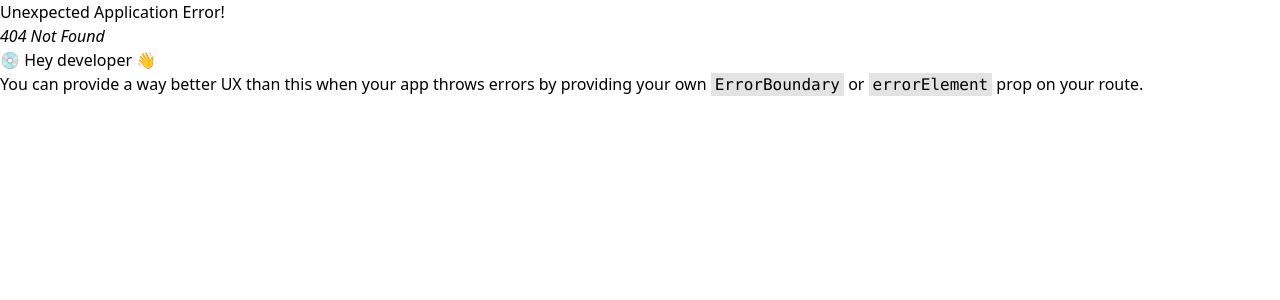
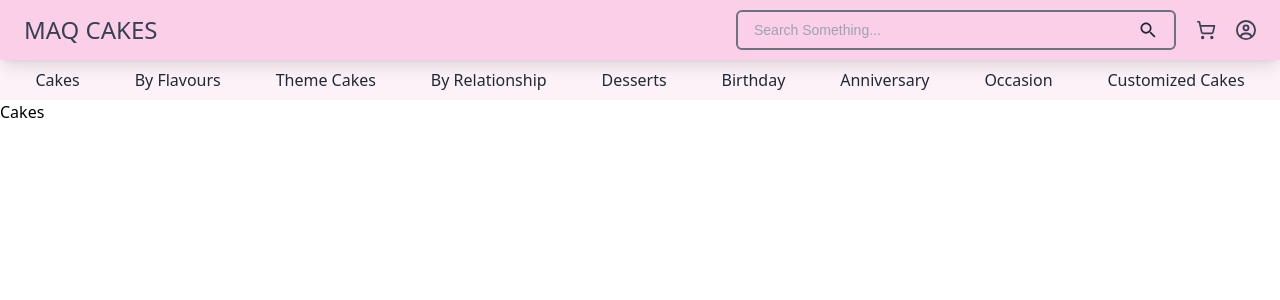
Before and after one commit to Nadeem1892/maq-cakes, a React (Create React App) app: page /cakes in a window 1280 px wide. Before the commit this address had no page. Shown: the top 300 px of the page. Built offline with nearby package versions, Linux system fonts and the light colour scheme.

Commit message:
Add Card

```diff
--- a/src/Routing/PageRoutes.tsx
+++ b/src/Routing/PageRoutes.tsx
@@ -18,7 +18,11 @@ const PageRoutes = () => {
         {
             path:"login",
             element:<div>Login</div>
-        }
+        },
+        {
+          path:"cakes",
+          element:<div>Cakes</div>
+      }
       ],
     },
   ]);
--- a/src/Screens/Header/Header.tsx
+++ b/src/Screens/Header/Header.tsx
@@ -4,6 +4,7 @@ import { LuShoppingCart } from "react-icons/lu";
 import { FaRegCircleUser } from "react-icons/fa6";
 import { IoMdSearch, IoMdClose } from "react-icons/io";
 import NavBar from "../NavBar";
+// import { Link } from "react-router-dom";
 
 const Header = () => {
   const [isNavOpen, setIsNavOpen] = useState(false);
--- a/src/Screens/NavBar.tsx
+++ b/src/Screens/NavBar.tsx
@@ -1,19 +1,20 @@
 import React from 'react'
+import { Link } from 'react-router-dom'
 
 const NavBar = () => {
 
   return (
     <div className='bg-pink-50 shadow-lg mt-[60px] flex p-2 items-center justify-center'>
     <nav className="flex w-full justify-around">
-     <a href="#flavours" className="hover:text-gray-400 text-gray-800">Cakes</a>
-     <a href="#flavours" className="hover:text-gray-400 text-gray-800">By Flavours</a>
-     <a href="#theme-cakes" className="hover:text-gray-400 text-gray-800">Theme Cakes</a>
-     <a href="#relationship" className="hover:text-gray-400 text-gray-800">By Relationship</a>
-     <a href="#desserts" className="hover:text-gray-400 text-gray-800">Desserts</a>
-     <a href="#birthday" className="hover:text-gray-400 text-gray-800">Birthday</a>
-     <a href="#anniversary" className="hover:text-gray-400 text-gray-800">Anniversary</a>
-     <a href="#anniversary" className="hover:text-gray-400 text-gray-800">Occasion</a>
-     <a href="#anniversary" className="hover:text-gray-400 text-gray-800">Customized Cakes</a>
+     <Link to="cakes" className="hover:text-pink-400 text-gray-800">Cakes</Link>
+     <a href="#flavours" className="hover:text-pink-400 text-gray-800">By Flavours</a>
+     <a href="#theme-cakes" className="hover:text-pink-400 text-gray-800">Theme Cakes</a>
+     <a href="#relationship" className="hover:text-pink-400 text-gray-800">By Relationship</a>
+     <a href="#desserts" className="hover:text-pink-400 text-gray-800">Desserts</a>
+     <a href="#birthday" className="hover:text-pink-400 text-gray-800">Birthday</a>
+     <a href="#anniversary" className="hover:text-pink-400 text-gray-800">Anniversary</a>
+     <a href="#anniversary" className="hover:text-pink-400 text-gray-800">Occasion</a>
+     <a href="#anniversary" className="hover:text-pink-400 text-gray-800">Customized Cakes</a>
    </nav>
 </div>
   )
```
